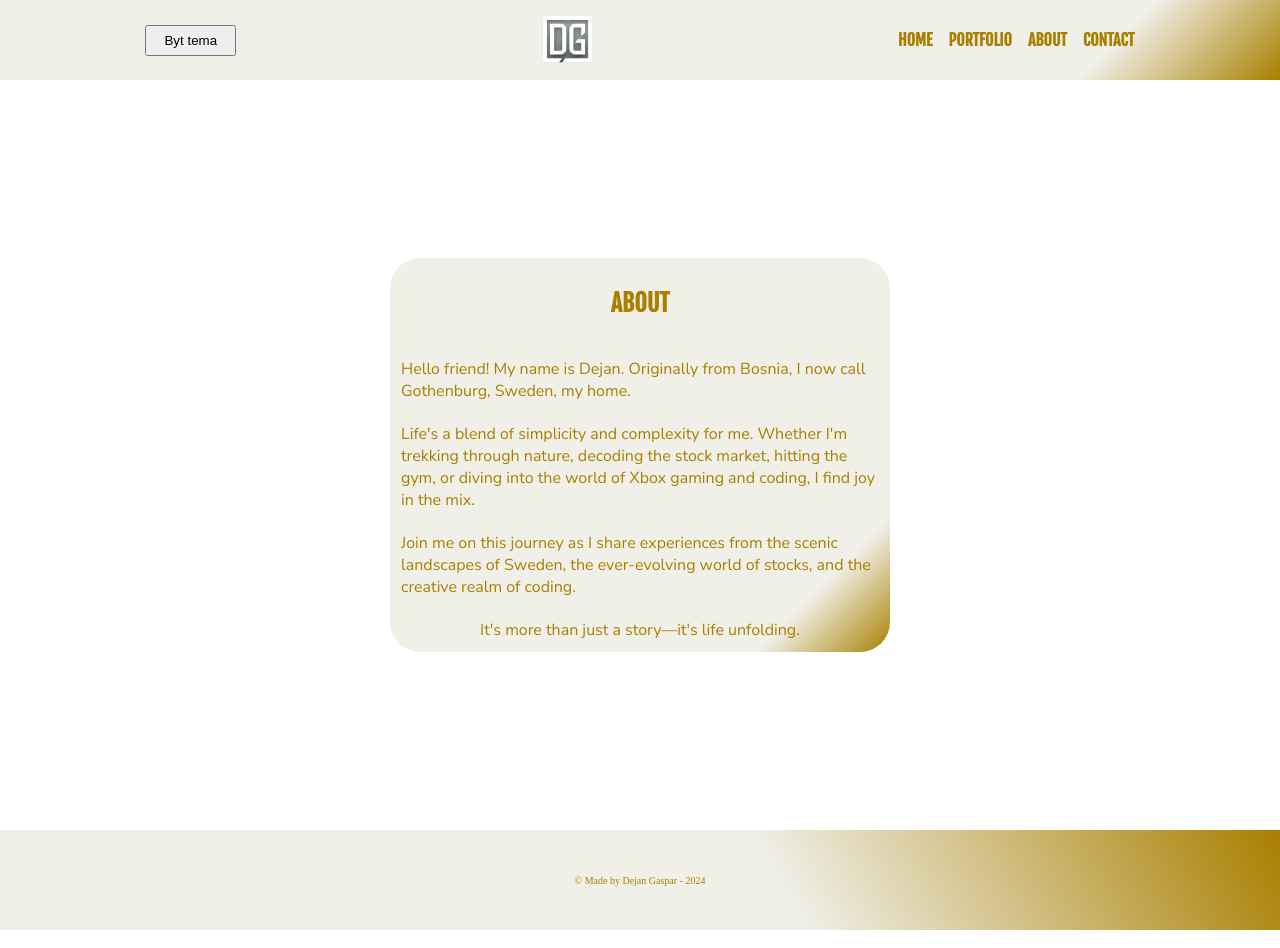
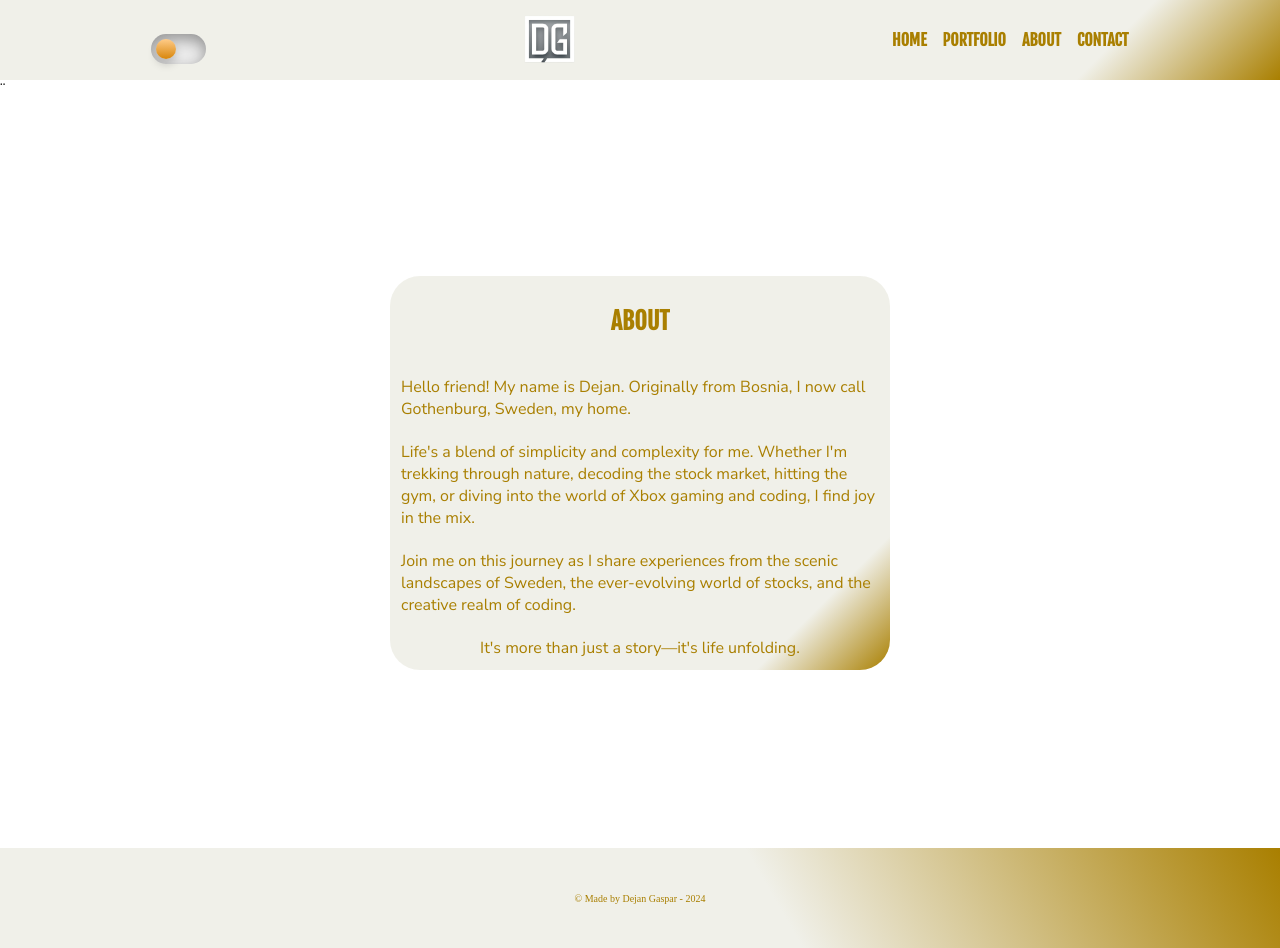
Before and after one commit to Gaspardious/react_resume, a React (Vite) app: page /about in a window 1280 px wide. Built offline with nearby package versions, Linux system fonts and the light colour scheme.

Commit message:
darkmode toggle button added

```diff
--- a/src/App.jsx
+++ b/src/App.jsx
@@ -2,7 +2,7 @@ import { Outlet } from 'react-router-dom'
 import Header from './components/header/Header.jsx'
 import Footer from './components/footer/Footer.jsx'
 import ThemeProvider from './features/ThemeProvider.jsx'
-import './index.css'
+
 
 function App() {
   return (
--- a/src/components/header/Header.jsx
+++ b/src/components/header/Header.jsx
@@ -1,18 +1,19 @@
+import React, { useState } from 'react';
+import { Link } from 'react-router-dom';
+import styles from './header.module.css';
+import ThemeToggler from '../themetoggler/Themetoggler';
 
-import { Link } from 'react-router-dom'
-import styles from './header.module.css'
-import ThemeToggler from '../themetoggler/Themetoggler'
+const Header = () => {
+    const [isMenuOpen, setMenuOpen] = useState(false);
 
+    const toggleMenu = () => {
+        setMenuOpen(!isMenuOpen);
+    };
 
-
-
-
-export default function Header (){
     return (
         <>
-
             <header className={styles.header}>
-<ThemeToggler   />
+                <ThemeToggler />
                 <img className={styles.logo_img} src="../../images/file.png" alt="" />
                 <nav>
                     <ul className={styles.ul}>
@@ -22,6 +23,32 @@ export default function Header (){
                         <li><Link to="/contact">CONTACT</Link></li>
                     </ul>
                 </nav>
+                <img
+                    className={styles.mobile_menu}
+                    src="images/more.png"
+                    alt="Menu Icon"
+                    onClick={toggleMenu}
+                />
             </header>
+¨
+
+{/* mobile menu */}
+
+            <div className={styles.mobileNav} style={{ width: isMenuOpen ? '60%' : '0' }}>
+                <ul>
+                    <li><Link to="/" onClick={() => setMenuOpen(false)}>HOME</Link></li>
+                    <li><Link to="/portfolio" onClick={() => setMenuOpen(false)}>PORTFOLIO</Link></li>
+                    <li><Link to="/about" onClick={() => setMenuOpen(false)}>ABOUT</Link></li>
+                    <li><Link to="/contact" onClick={() => setMenuOpen(false)}>CONTACT</Link></li>
+                </ul>
+            </div>
+            <div
+                className={styles.overlay}
+                style={{ width: isMenuOpen ? '40%' : '0' }}
+                onClick={() => setMenuOpen(false)}
+            />
         </>
-)}
+    );
+};
+
+export default Header;
--- a/src/components/header/header.module.css
+++ b/src/components/header/header.module.css
@@ -27,13 +27,76 @@ a {
     width: 80px;
 }
 
+.mobile_menu {
+    display: none
+}
+
+/************** MOBILE MENU **************/
+
+.mobileNav {
+    position: fixed;
+    width: 0;
+    height: 100vh;
+    top: 0;
+    left: 0;
+    background-color: white;
+    z-index: 101;
+    display: flex;
+    justify-content: center;
+    align-items: center;
+    overflow: hidden;
+    transition: width 0.3s ease;
+}
+
+.mobileNav ul {
+    list-style: none;
+    padding: 0;
+    margin: 0;
+}
+
+.mobileNav ul li {
+    margin: 10px;
+    font-size: 1.5rem;
+}
+
+.mobileNav ul li a {
+    color: black;
+    text-decoration: none;
+    transition: color 0.3s ease;
+}
+
+.mobileNav ul li a:hover {
+    color: #ccc;
+}
+
+.overlay {
+    position: fixed;
+    width: 0;
+    height: 100vh;
+    top: 0;
+    right: 0;
+    background-color: rgba(0, 0, 0, 0.5);
+    z-index: 100;
+    transition: width 0.3s ease;
+}
+
+.header {
+    z-index: 102;
+}
 
 
 @media screen and (max-width: 500px) {
     nav > ul > li > a {
         font-size: 12px;
-
     }
 
+    .mobile_menu {
+        display: block;
+        width: 30px;
+    }
+
+    nav {
+        display: none;
+    }
 
   }
--- a/src/components/themetoggler/Themetoggler.jsx
+++ b/src/components/themetoggler/Themetoggler.jsx
@@ -1,3 +1,4 @@
+import styles from './themetoggler.module.css';
 import { useDispatch } from "react-redux"
 import { toggleTheme } from "../../store"
 
@@ -8,10 +9,12 @@ const ThemeToggler = () => {
     const dispatch = useDispatch();
 
       return (
-        <div>
-            <button onClick={() => dispatch(toggleTheme())}>Byt tema</button>
-
-        </div>
+        <>
+          <div>
+            <input type="checkbox" id="darkModeToggle" className="toggle-checkbox" onClick={() => dispatch(toggleTheme())}/>
+            <label htmlFor="darkModeToggle" className="toggle-label"></label>
+          </div>
+        </>
       )
     }
 
--- /dev/null
+++ b/src/components/themetoggler/themetoggler.module.css
@@ -0,0 +1,58 @@
+
+button {
+    width: 100px;
+    color: white;
+    background-color: black;
+    border: none;
+    border-radius: 10px;
+    margin: auto 0;
+}
+
+button {
+    width: 100px;
+    color: white;
+    background-color: black;
+    border: none;
+    border-radius: 10px;
+    margin: auto 0;
+}
+
+label {
+    width: 55px;
+    height: 30px;
+    position: relative;
+    display: block;
+    background: #ebebeb;
+    border-radius: 200px;
+    box-shadow: inset 0px 5px 15px rgba(0,0,0,0.4), inset 0px -5px 15px rgba(255,255,255,0.4);
+    cursor: pointer;
+    transition: 0.3s;
+}
+
+label:after {
+    content: "";
+    width: 20px;
+    height: 20px;
+    position: absolute;
+    top: 5px;
+    left: 5px;
+    background: linear-gradient(180deg, #ffcc89, #d8860b);
+    border-radius: 180px;
+    box-shadow: 0px 5px 10px rgba(0,0,0,0.2);
+    transition: 0.3s;
+}
+
+input {
+    width: 0;
+    height: 0;
+    visibility: hidden;
+}
+
+input:checked + label {
+    background: #242424;
+}
+
+input:checked + label:after {
+    left: calc(100% - 25px); /* Updated to move correctly within the label */
+    background: linear-gradient(180deg, #777, #3a3a3a);
+}
--- a/src/index.css
+++ b/src/index.css
@@ -6,8 +6,6 @@
     margin: 0;
     box-sizing: border-box;
 }
-
-
 
 .theme-light {
   --main-color: #F0F0E9;
@@ -19,21 +17,10 @@
   .theme-dark {
     --main-color: #000000bd;
     --main-text-color: rgb(70, 192, 0);
+    --main-font: 'Nunito Sans', sans-serif;
+    --title-font: 'Fjalla One', sans-serif;
   }
 
-
-:root {
-   --main-color: #F0F0E9;
-   --main-text-color: #a97f00;
-   --main-font: 'Nunito Sans', sans-serif;
-   --title-font: 'Fjalla One', sans-serif;
-
-}
-
-/* [data-theme="dark"] {
-  --main-color: #000000bd;
-  --main-text-color: rgb(70, 192, 0);
-} */
 
 .fjalla-one-regular {
     font-family: "Fjalla One", sans-serif;
--- a/src/main.jsx
+++ b/src/main.jsx
@@ -8,8 +8,8 @@ import './index.css'
 
 ReactDOM.createRoot(document.getElementById('root')).render(
   <React.StrictMode>
-    <Provider store={Store}>
-    <RouterProvider router={ router } />
-    </Provider>
+      <Provider store={Store}>
+        <RouterProvider router={ router } />
+      </Provider>
   </React.StrictMode>,
 )
--- a/src/store.js
+++ b/src/store.js
@@ -19,7 +19,6 @@ reducers: {
 });
 
 
-
 export const Store  = configureStore ( {
     reducer: {
         theme: themeSlice.reducer
```
Also changed, not shown: public/images/more.png (added). Lines whose indentation alone changed are shown as unchanged.
